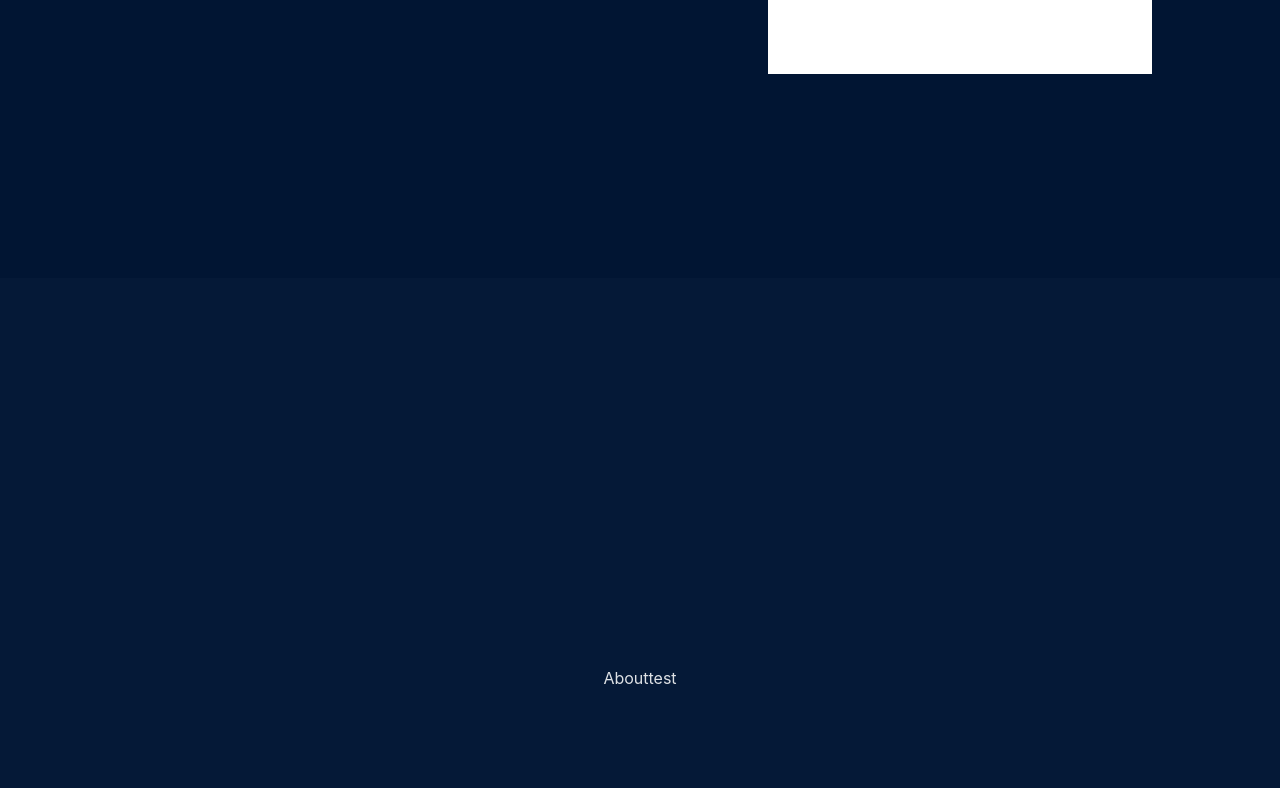
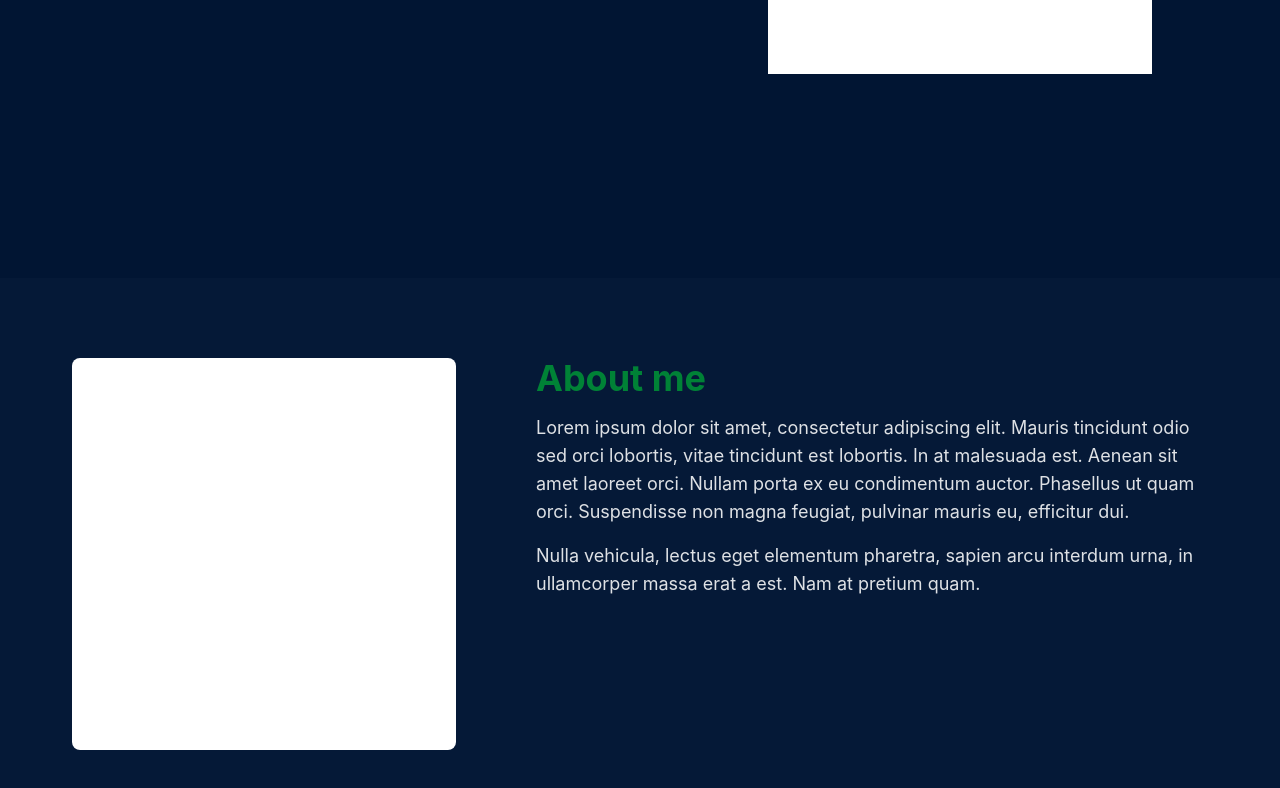
Before and after one commit to oliv6362/myportfolio, a React (Vite) app: page / in a window 1280 px wide. Shown: the part 522-1310 px from the top of the page. Built offline with nearby package versions, Linux system fonts and the light colour scheme.

Commit message:
worked on aboutsection component and created new components for the section.

```diff
--- a/src/components/aboutSection.tsx
+++ b/src/components/aboutSection.tsx
@@ -1,23 +1,34 @@
 import React from 'react';
+import image1 from '../assets/images/placeholder.png';
+import EducationPart from './parts/educationPart';
+import ExperiencePart from './parts/experiencePart';
+import StackPart from './parts/stackPart';
 
-//Props
-interface AboutSectionProps {
-    title?: string;
-}
 
-/**
-* A simple AboutSection component showcasing basic TypeScript usage.
-*
-* @param {string} [title] - An optional title to display at the top of the section.
-*/
-const AboutSection: React.FC<AboutSectionProps> = ({ title }) => {
+const AboutSection: React.FC = () => {
     return (
-        <section id="about" className="bg-[#051937]">
-            <div className="flex mx-auto h-screen items-center justify-center">
-                <div className="text-center">
-                    <h1>{title}</h1>
+        <section id="about" className="bg-[#051937] h-screen">
+            <div className="flex mx-auto justify-center py-20">
+
+                <div className="flex justify-center h-98 w-96 object-contain mr-20">
+                    <img className='rounded-lg' src={image1} alt="placeholder" />
                 </div>
+
+                <article className="max-w-2xl">
+                    <h1 className="text-4xl font-bold text-green-700">About me</h1>
+                    <p className="text-lg mt-4">Lorem ipsum dolor sit amet, consectetur adipiscing elit. Mauris tincidunt odio sed orci lobortis, vitae tincidunt est lobortis.
+                        In at malesuada est. Aenean sit amet laoreet orci. Nullam porta ex eu condimentum auctor. Phasellus ut quam orci. Suspendisse non magna feugiat,
+                        pulvinar mauris eu, efficitur dui.
+                    </p>
+                    <p className="text-lg mt-4">Nulla vehicula, lectus eget elementum pharetra, sapien arcu interdum urna, in ullamcorper massa erat a est.
+                        Nam at pretium quam.
+                    </p>
+                </article>
             </div>
+
+            <EducationPart />
+            <ExperiencePart />
+            <StackPart />
 
         </section>
     );
--- /dev/null
+++ b/src/components/parts/educationPart.tsx
@@ -0,0 +1,11 @@
+import React from 'react';
+
+const EducationPart: React.FC = () => {
+    return (
+        <section className="mt-4">
+
+        </section>
+    );
+}
+
+export default EducationPart
--- /dev/null
+++ b/src/components/parts/experiencePart.tsx
@@ -0,0 +1,10 @@
+
+const ExperiencePart: React.FC = () => {
+    return (
+        <section className="mt-4">
+
+        </section>
+    );
+    }
+
+export default ExperiencePart;
--- /dev/null
+++ b/src/components/parts/stackPart.tsx
@@ -0,0 +1,9 @@
+const StackPart: React.FC = () => {
+    return (
+        <section className="mt-4">
+
+        </section>
+    );
+}
+
+export default StackPart;
--- a/src/pages/homePage.tsx
+++ b/src/pages/homePage.tsx
@@ -7,14 +7,12 @@ import HomeSection from '../components/homeSection';
 
 const HomePage: React.FC = () => {
   return (
-    <div>
       <main>
         <HomeSection/>
-        <AboutSection title="Abouttest" />
+        <AboutSection/>
         <ProjectsSection title="projectTest" />
         <ContactSection title="contactTest" />
       </main>
-    </div>
   );
 };
 
```
